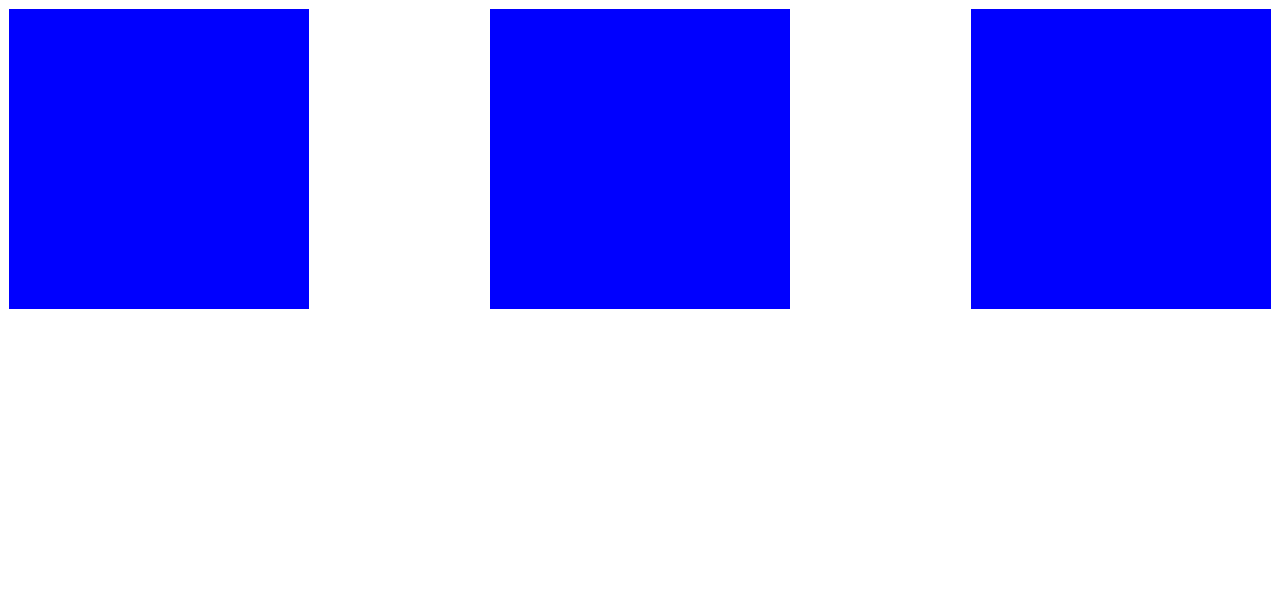
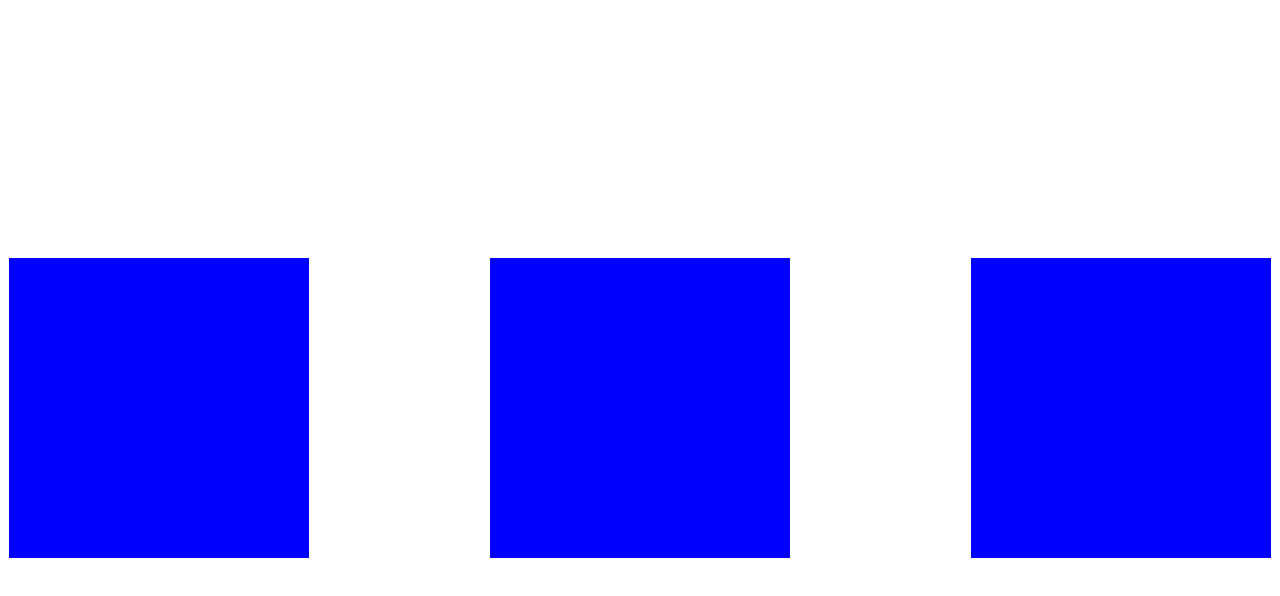
Before and after one commit to jonsoku/css_practice1, a plain HTML site: page flexbox.html in a window 1280 px wide. Drawn offline with Linux system fonts and the light colour scheme.

Commit message:
flex-direction , justify-content, align-items

```diff
--- a/flexbox.html
+++ b/flexbox.html
@@ -14,6 +14,11 @@
         */
         .father{
             display:flex;
+            /*
+            display:flex를 준 순간부터 이미 방향은 row로 결정되어있다.
+            => flex-direction: ( column / row )으로 바꿀 수 있다. => cross axis <=> main axis가 서로 뒤바뀜
+            */
+            flex-direction: row;
             justify-content: space-between;
             /*
             flex-end : 끝쪽에 정렬
@@ -21,6 +26,12 @@
             space-around : item 주변에 간격을 동일하게 준다.
             space-between : item 주변에 간격을 동일하게준다 . (but left,right(벽과 맞닿은부분은 적용되지않는다.))
             */
+            align-items: center;
+            /*
+            - cross axis에 있는 아이템을 움직이려면, align-items
+            - main axix에 있는 아이템을 움직이려면 justify-content
+             */
+            height: 100vh;
         }
         .box{
             width: 300px;
```
Also changed, not shown: README.md.
